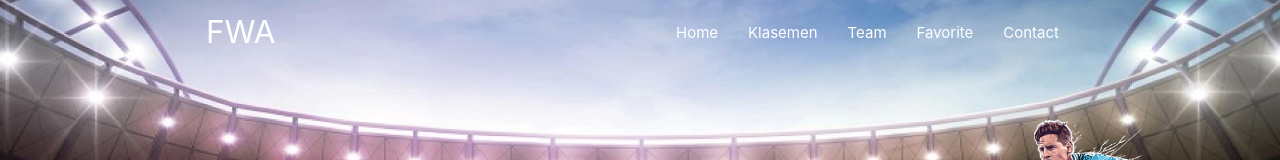
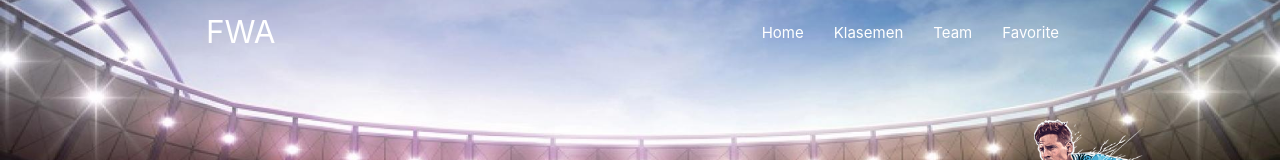
Before and after one commit to lvstr/Football-PWA, a website: page index.html in a window 1280 px wide. Shown: the top 160 px of the page. Drawn offline with nearby package versions, Linux system fonts and the light colour scheme.

Commit message:
Update home-nav.html

```diff
--- a/pages/function-pages/home-nav.html
+++ b/pages/function-pages/home-nav.html
@@ -2,4 +2,3 @@
 <li><a class="waves-effect" href="#standings">Klasemen</a></li>
 <li><a class="waves-effect" href="#teams">Team</a></li>
 <li><a class="waves-effect" href="#favorite">Favorite</a></li>
-<li><a class="waves-effect" href="#contact">Contact</a></li>
```
